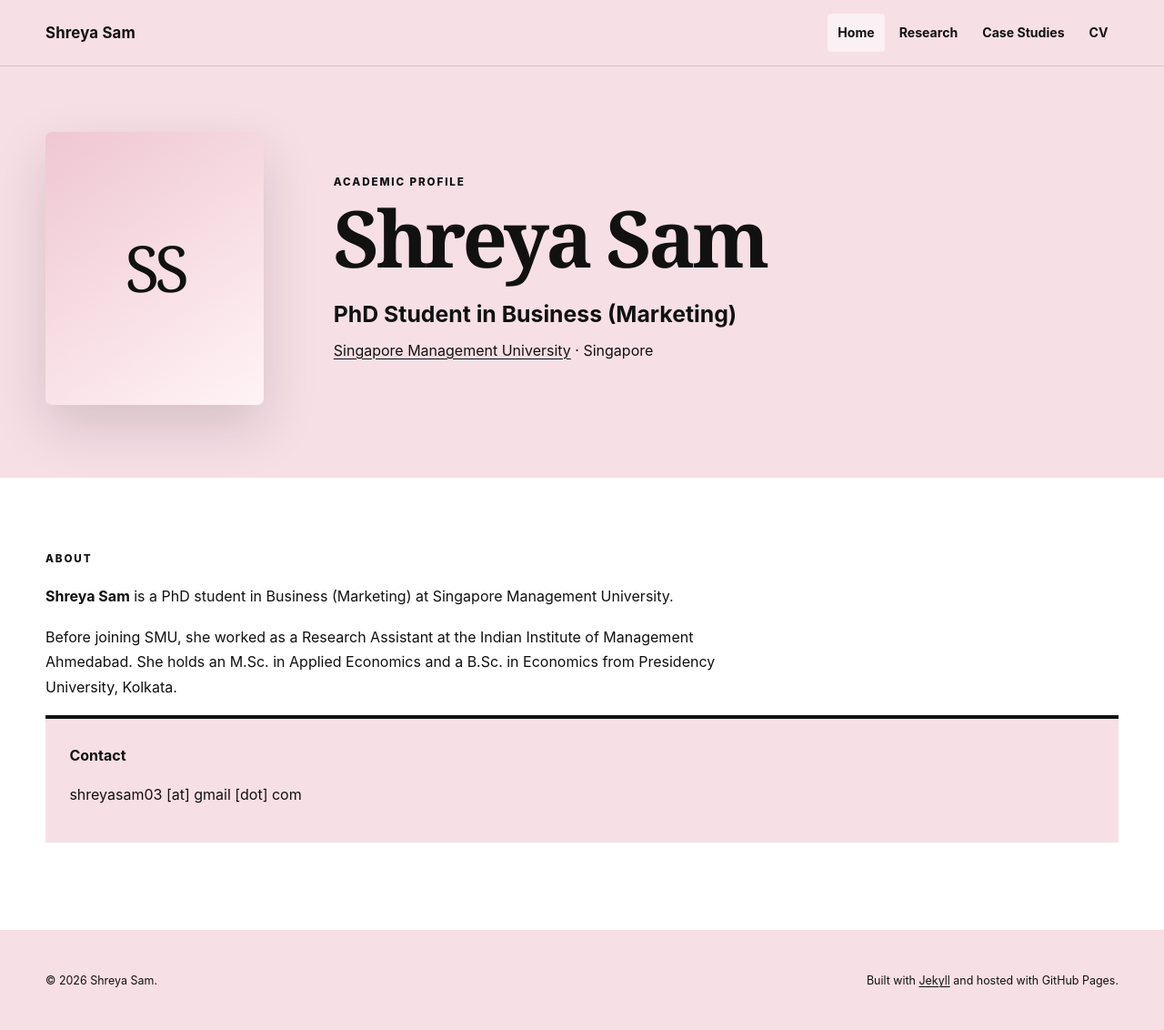
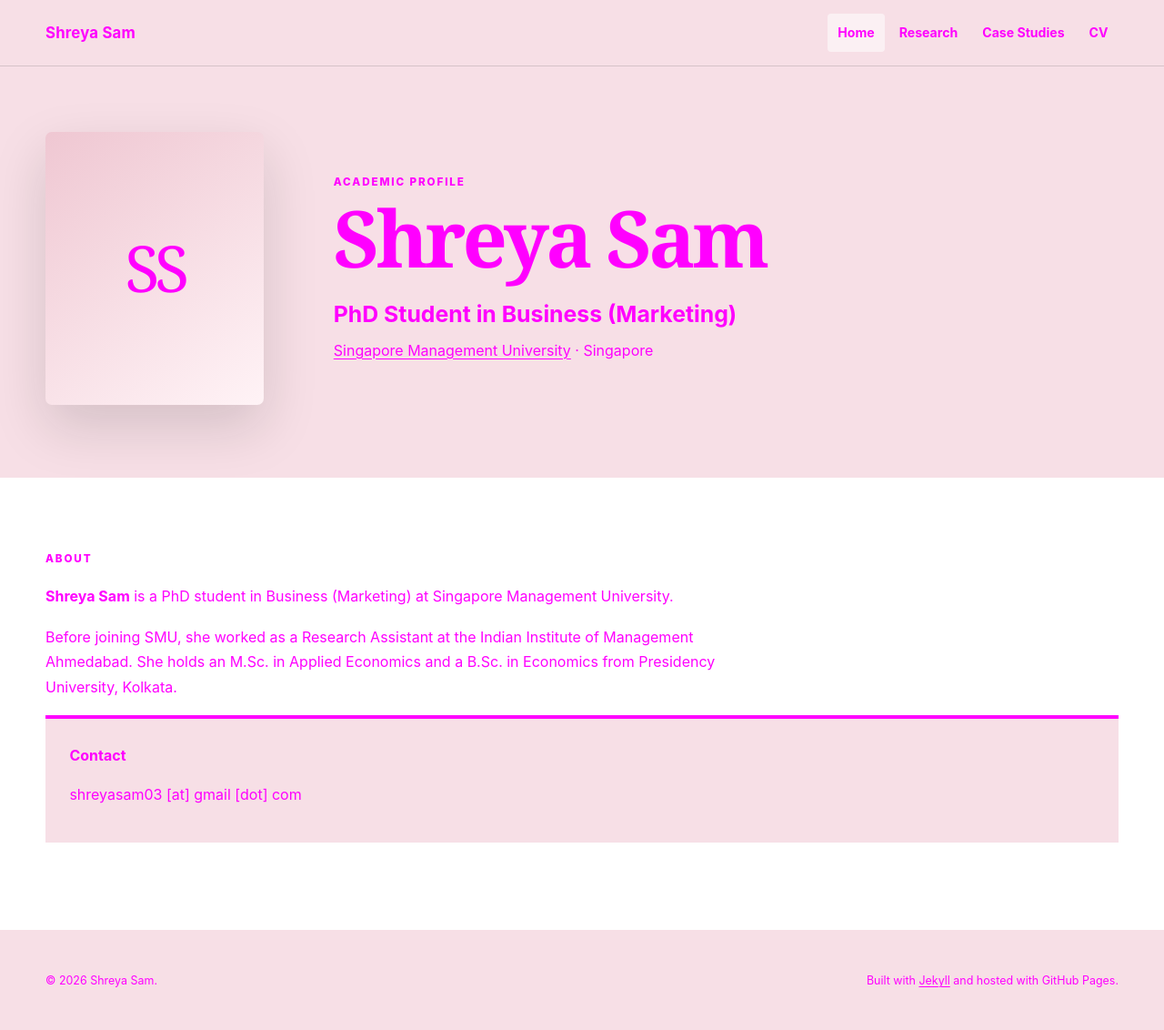
Before and after one commit to shreyasam/shreyasam.github.io, a Jekyll site: the page built from index.md, in a window 1280 px wide. Shown: the whole page at 91% size. Built offline with Jekyll 4.4.1, drawn with Linux system fonts in a browser that asks for light colours.

Commit message:
Update main.scss

```diff
--- a/assets/css/main.scss
+++ b/assets/css/main.scss
@@ -2,8 +2,8 @@
 ---
 
 :root {
-  --ink: #111111;
-  --muted: #111111;
+  --ink: #ff00ff;
+  --muted: #ff00ff;
   --paper: #ffffff;
   --soft: #fff7f9;
   --pink: #f7dfe6;
```
